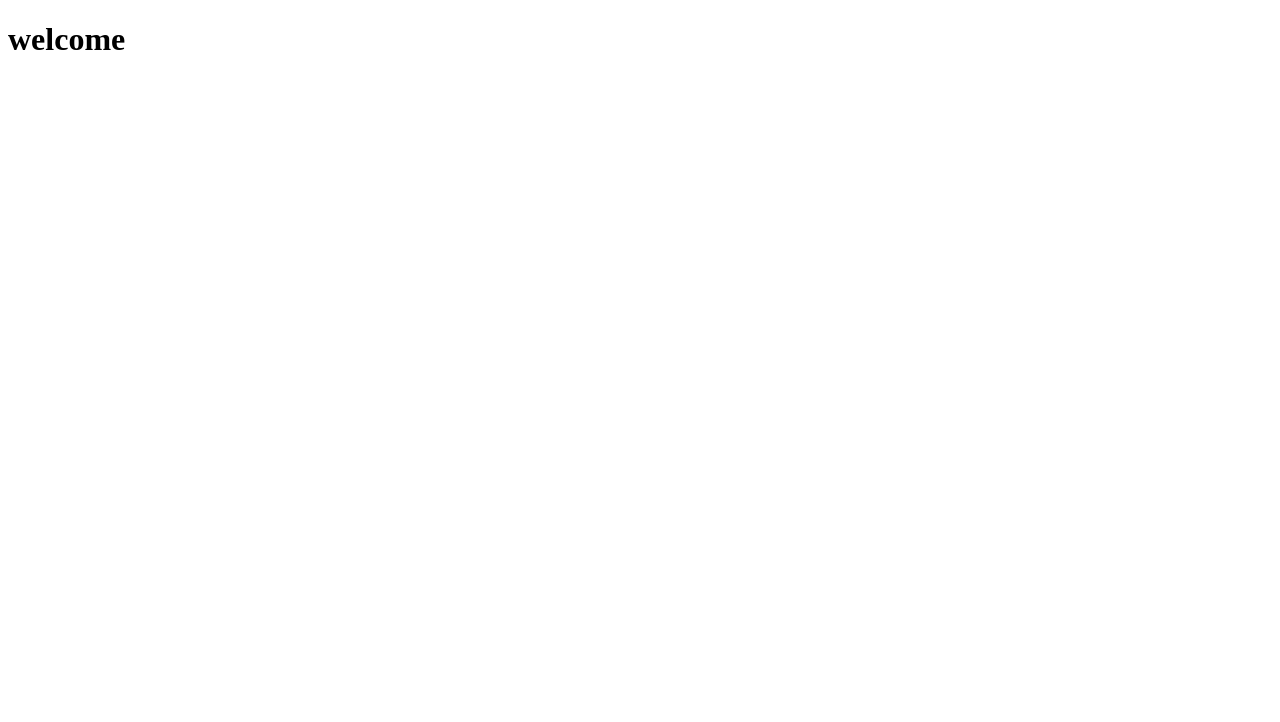
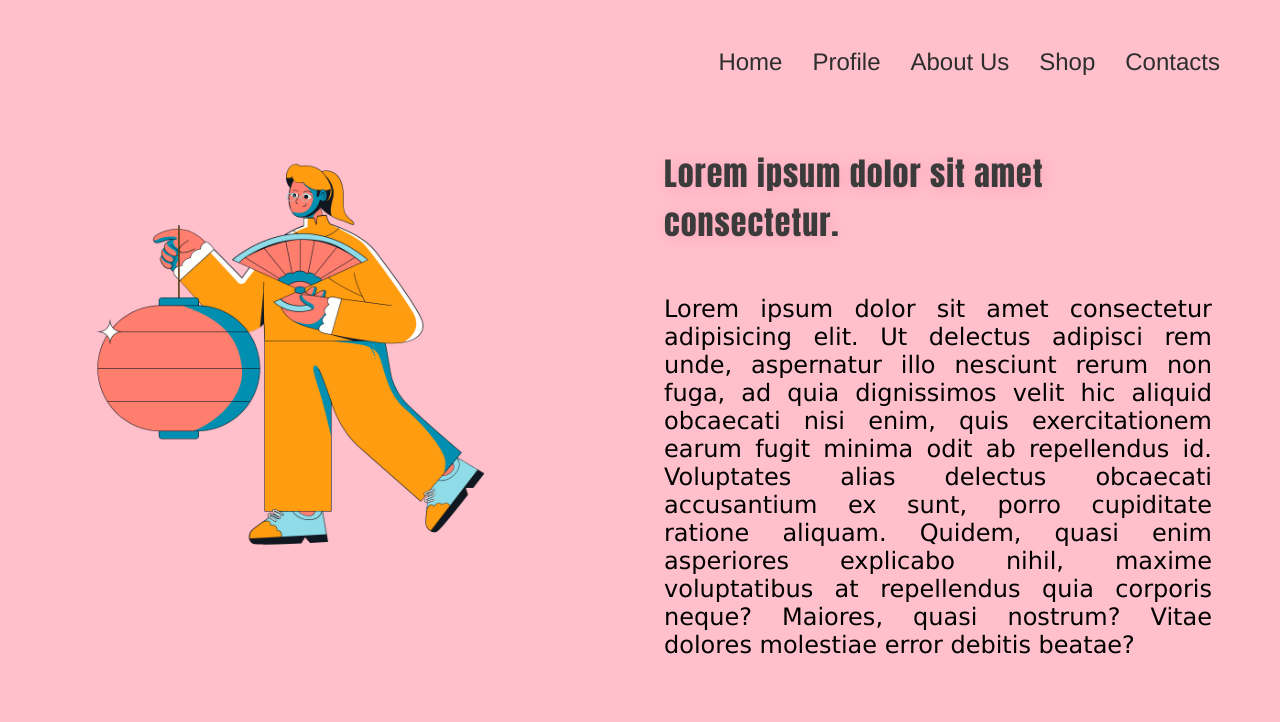
Before and after one commit to toufiq178/shopweb, a plain HTML site: page index.html in a window 1280 px wide. Drawn offline with Linux system fonts and the light colour scheme.

Commit message:
add content in home page

```diff
--- /dev/null
+++ b/index.css
@@ -0,0 +1,52 @@
+*{
+    background-color: #ffc0cb ;
+    padding: 12px;
+}
+
+img{
+
+    margin: auto;
+    padding: 12px;
+    width: 80%;
+
+}
+
+.menu{
+    font-size: x-large;
+    justify-content: end;
+    text-align: end;
+    border: 4px solid transparent;
+    border-radius: 5px 5px;
+
+
+
+}
+a{
+    text-decoration: none;
+    background-color: transparent;
+    color: rgb(46, 45, 45);
+    font-family: 'Franklin Gothic Medium', 'Arial Narrow', Arial, sans-serif;
+}
+
+.maindiv{
+
+    display: flex;
+}
+.box{
+    width: 50%;
+}
+
+#hlorem{
+        font-family: Impact, Haettenschweiler, 'Arial Narrow Bold', sans-serif;
+        letter-spacing: 1px;
+        color: rgb(59, 59, 59);
+        text-shadow: 2px 2px 15px #ffa1b9;
+
+}
+
+p{
+    text-align: justify;
+    text-decoration: none;
+    font-family: 'Lucida Sans', 'Lucida Sans Regular', 'Lucida Grande', 'Lucida Sans Unicode', Geneva, Verdana, sans-serif;
+    font-size: x-large;
+}
--- a/index.html
+++ b/index.html
@@ -3,10 +3,32 @@
 <head>
     <meta charset="UTF-8">
     <meta name="viewport" content="width=device-width, initial-scale=1.0">
-    <title>Document</title>
+    <title>shopweb</title>
+    <link rel="stylesheet" href="index.css">
 </head>
 <body>
 
-    <h1>welcome</h1>
+
+    <div class="menu">
+        <a href="Home" target="_blank">Home</a>
+        <a href="Profile" target="_blank">Profile</a>
+        <a href="About Us" target="_blank"> About Us</a>
+        <a href="Shop" target="_blank">Shop</a>
+        <a href="Contacts" target="_blank">Contacts</a>
+    </div>
+
+    <div class="maindiv">
+        <div class="box">
+            <img src="images/man.png" alt=" man">
+        </div>
+
+
+        <div class="box">
+            <h1 id="hlorem"> Lorem ipsum dolor sit amet consectetur.</h1>
+            <p>Lorem ipsum dolor sit amet consectetur adipisicing elit. Ut delectus adipisci rem unde, aspernatur illo nesciunt rerum non fuga, ad quia dignissimos velit hic aliquid obcaecati nisi enim, quis exercitationem earum fugit minima odit ab repellendus id. Voluptates alias delectus obcaecati accusantium ex sunt, porro cupiditate ratione aliquam. Quidem, quasi enim asperiores explicabo nihil, maxime voluptatibus at repellendus quia corporis neque? Maiores, quasi nostrum? Vitae dolores molestiae error debitis beatae?</p>
+
+        </div>
+    </div>
+
 </body>
 </html>
```
Also changed, not shown: images/man.png (added).
